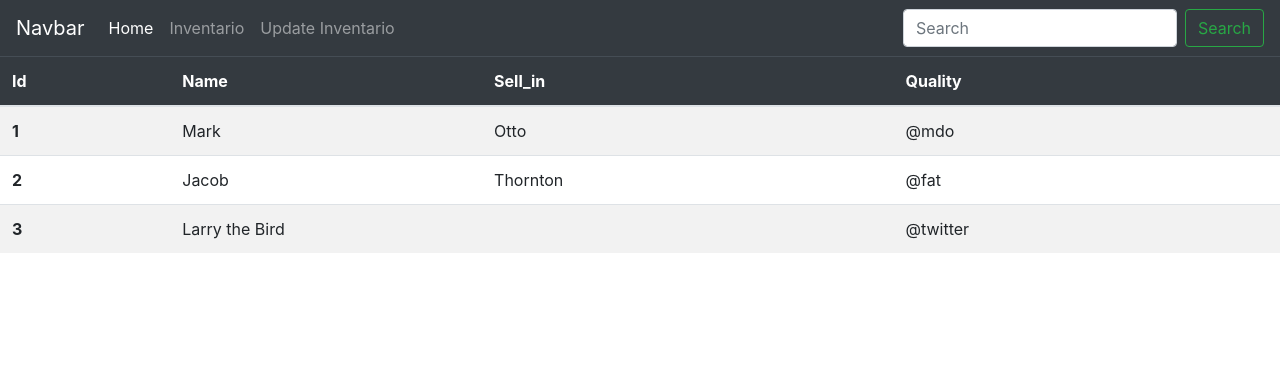
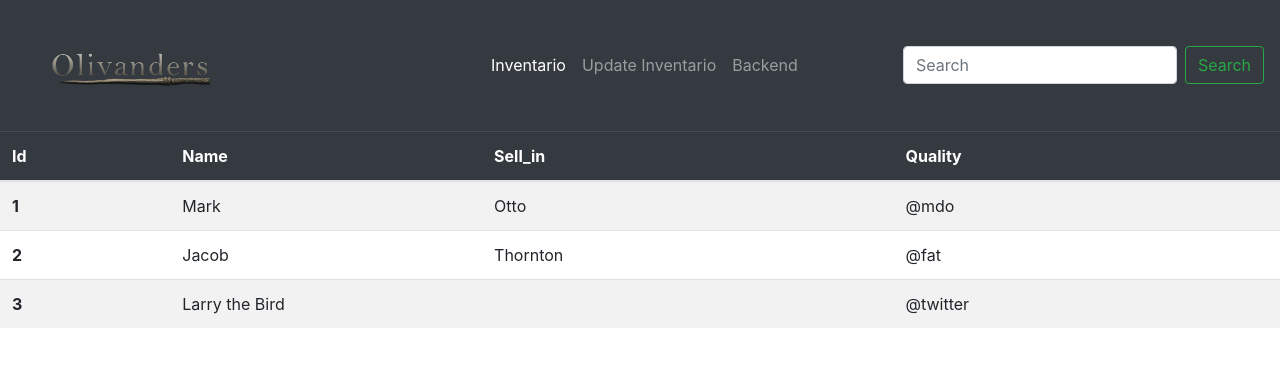
Before and after one commit to javiBarrientos/proyecto_gilded_rose, a Python web app: template template/inventario.html in a window 1280 px wide. Shown: the top 367 px of the page. Run offline with Jinja, Linux system fonts and the light colour scheme; the template is opened without the code that fills it, so the values that code supplies are empty; some libraries are stand-ins or nearby versions.

Commit message:
style: Mejorar navbar

```diff
--- a/template/index.html
+++ b/template/index.html
@@ -14,7 +14,7 @@
 
 <body background="img/ollivander.jpg">
     <nav class="navbar navbar-expand-lg navbar-dark bg-dark">
-        <a class="navbar-brand" href="#"><img src="img/olivander.png"></a>
+        <a class="navbar-brand" href="#"><img src="img/olivander.png" width="50%"></a>
         <button class="navbar-toggler" type="button" data-toggle="collapse" data-target="#navbarSupportedContent"
             aria-controls="navbarSupportedContent" aria-expanded="false" aria-label="Toggle navigation">
             <span class="navbar-toggler-icon"></span>
@@ -22,9 +22,6 @@
 
         <div class="collapse navbar-collapse" id="navbarSupportedContent">
             <ul class="navbar-nav mr-auto">
-                <li class="nav-item active">
-                    <a class="nav-link" href="#">Home <span class="sr-only">(current)</span></a>
-                </li>
                 <li class="nav-item">
                     <a class="nav-link" href="inventario.html">Inventario</a>
                 </li>
--- a/template/inventario.html
+++ b/template/inventario.html
@@ -14,7 +14,7 @@
 
 <body>
     <nav class="navbar navbar-expand-lg navbar-dark bg-dark">
-        <a class="navbar-brand" href="#">Navbar</a>
+        <a class="navbar-brand" href="#"><img src="img/olivander.png" width="50%"></a>
         <button class="navbar-toggler" type="button" data-toggle="collapse" data-target="#navbarSupportedContent"
             aria-controls="navbarSupportedContent" aria-expanded="false" aria-label="Toggle navigation">
             <span class="navbar-toggler-icon"></span>
@@ -23,13 +23,13 @@
         <div class="collapse navbar-collapse" id="navbarSupportedContent">
             <ul class="navbar-nav mr-auto">
                 <li class="nav-item active">
-                    <a class="nav-link" href="#">Home <span class="sr-only">(current)</span></a>
+                    <a class="nav-link" href="#">Inventario <span class="sr-only">(current)</span></a>
                 </li>
                 <li class="nav-item">
-                    <a class="nav-link" href="#">Inventario</a>
+                    <a class="nav-link" href="updateInventario.html">Update Inventario</a>
                 </li>
                 <li class="nav-item">
-                    <a class="nav-link" href="#">Update Inventario</a>
+                    <a class="nav-link" href="#">Backend</a>
                 </li>
             </ul>
             <form class="form-inline my-2 my-lg-0">
```
Also changed, not shown: template/updateInventario.html (+42 -0 lines).
